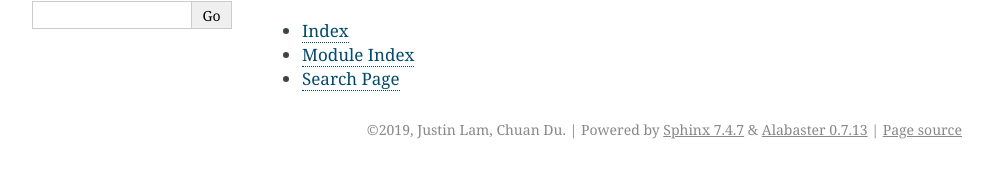
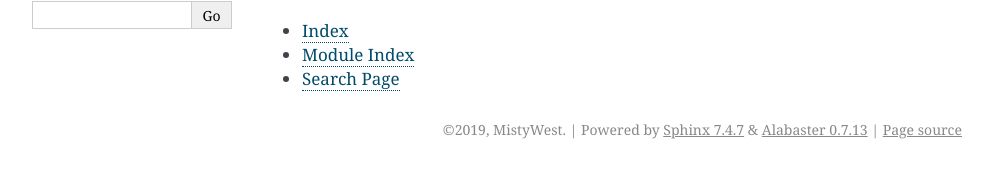
Before and after one commit to justinmklam/cookiecutter-python-package, a Sphinx documentation site: the page built from docs/index.rst, in a window 1280 px wide. Shown: the part 331-509 px from the top of the page, without its empty margins (148-1140 px from the left). Built offline with Sphinx 7.4.7, drawn with Linux system fonts in a browser that asks for light colours.

Commit message:
Change copyright and author to company name

```diff
--- a/docs/conf.py
+++ b/docs/conf.py
@@ -18,8 +18,8 @@
 # -- Project information -----------------------------------------------------
 
 project = 'UBC AweSEM'
-copyright = '2019, Justin Lam, Chuan Du'
-author = 'Justin Lam, Chuan Du'
+copyright = '2019, MistyWest'
+author = 'MistyWest'
 
 # The full version, including alpha/beta/rc tags
 release = 'v1.0.0'
```
